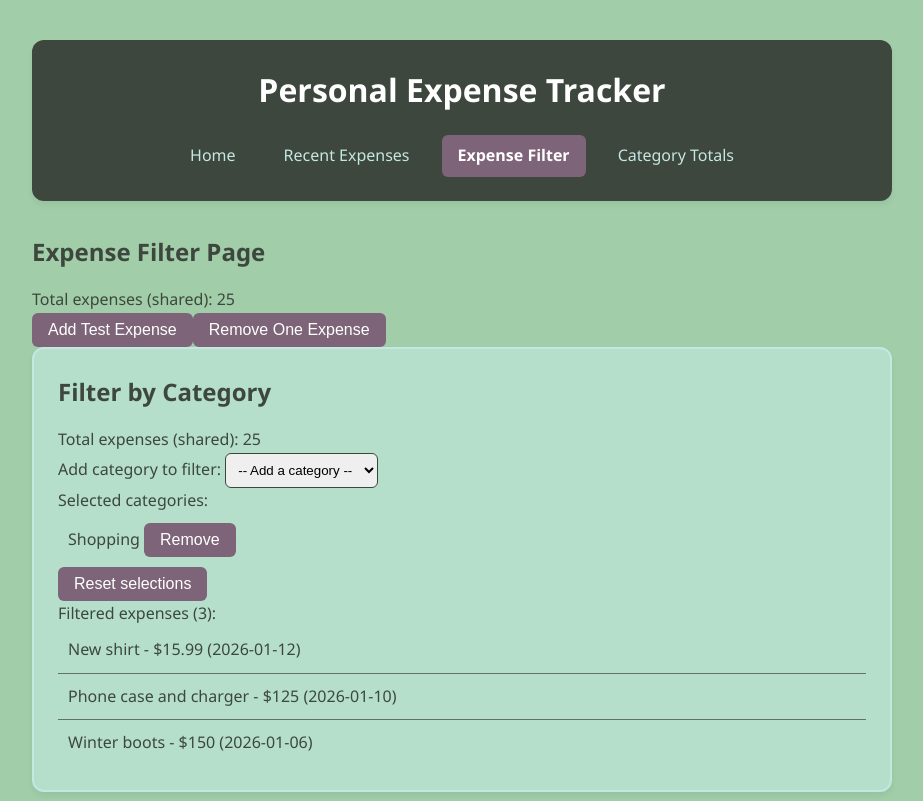
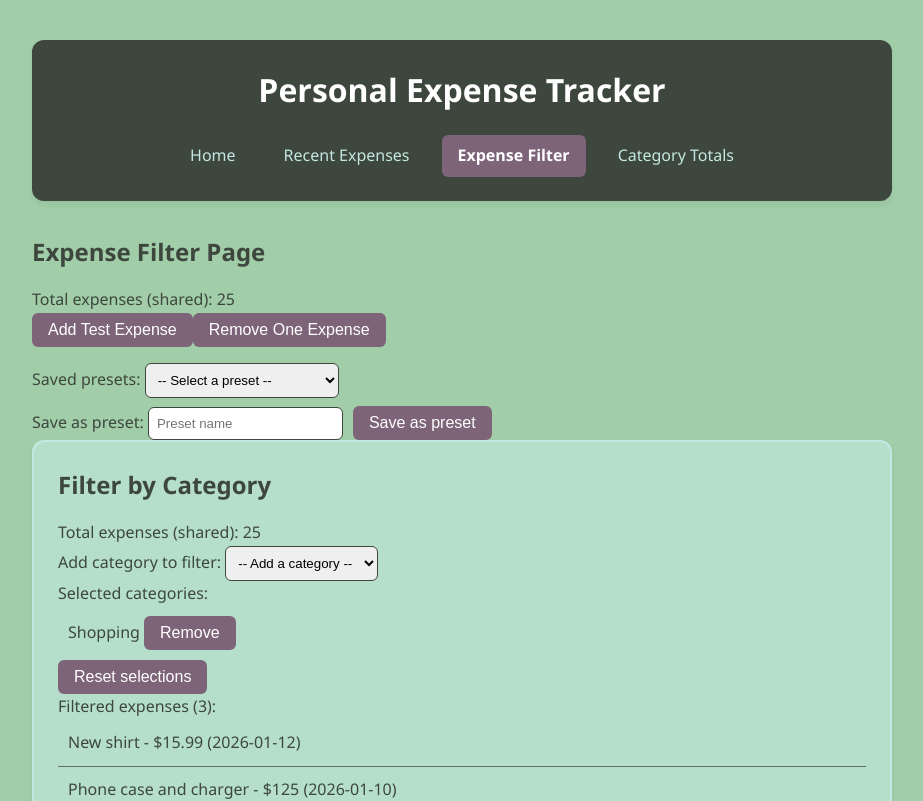
Before and after one commit to ntolentino4/group-6-full-stack-project, a React (Vite) app in the folder vite-project/: page /expense-filter in a window 1280 px wide. Shown: the top 801 px of the page, without its empty margins (178-1101 px from the left). Built offline with nearby package versions, Linux system fonts and the light colour scheme.

Commit message:
added the filter preset service, hook and UI for the filter page

```diff
--- /dev/null
+++ b/vite-project/src/hooks/useFilterPresets.ts
@@ -0,0 +1,25 @@
+import { useState } from "react";
+import type { FilterPreset } from "../types";
+import {
+  getAllPresets,
+  addPreset as serviceAddPreset,
+  deletePreset,
+} from "../services/filterPresetService";
+
+export function useFilterPresets() {
+  const [presets, setPresets] = useState<FilterPreset[]>(() =>
+    getAllPresets()
+  );
+
+  const addPreset = (preset: Omit<FilterPreset, "id">) => {
+    serviceAddPreset(preset);
+    setPresets(getAllPresets());
+  };
+
+  const removePreset = (id: number) => {
+    deletePreset(id);
+    setPresets(getAllPresets());
+  };
+
+  return { presets, addPreset, removePreset };
+}
--- a/vite-project/src/pages/ExpenseFilterPage.tsx
+++ b/vite-project/src/pages/ExpenseFilterPage.tsx
@@ -2,10 +2,33 @@ import { useState } from "react";
 import type { ExpenseCategory } from "../types";
 import ExpenseFilter from "../components/expense-filter/ExpenseFilter";
 import { useExpenses } from "../hooks/useExpenses";
+import { useFilterPresets } from "../hooks/useFilterPresets";
 
+/**
+ * This page uses the hook useFilterPresets which calls the filter preset service,
+ * then it calls the filter preset repository. Saved presets are loaded and saved
+ * through that architecture
+ */
 const ExpenseFilterPage = () => {
   const { expenses, addExpense, removeExpense } = useExpenses();
+  const { presets, addPreset } = useFilterPresets();
   const [selectedCategories, setSelectedCategories] = useState<ExpenseCategory[]>(["Shopping"]);
+  const [presetName, setPresetName] = useState("");
+
+  const handlePresetSelect = (e: React.ChangeEvent<HTMLSelectElement>) => {
+    const id = e.target.value;
+    if (id) {
+      const preset = presets.find((p) => p.id === Number(id));
+      if (preset) setSelectedCategories(preset.selectedCategories);
+    }
+  };
+
+  const handleSavePreset = () => {
+    const name = presetName.trim();
+    if (!name) return;
+    addPreset({ name, selectedCategories: [...selectedCategories] });
+    setPresetName("");
+  };
 
   /* Demo: modify shared expenses list (for testing shared state across pages) */
   const addTestExpense = () => {
@@ -33,6 +56,38 @@ const ExpenseFilterPage = () => {
         Remove One Expense
       </button>
 
+      <div style={{ marginTop: "1rem" }}>
+        <label htmlFor="preset-select">Saved presets: </label>
+        <select
+          id="preset-select"
+          defaultValue=""
+          onChange={handlePresetSelect}
+          aria-label="Select a saved filter preset"
+        >
+          <option value="">-- Select a preset --</option>
+          {presets.map((p) => (
+            <option key={p.id} value={p.id}>
+              {p.name}
+            </option>
+          ))}
+        </select>
+      </div>
+
+      <div style={{ marginTop: "0.5rem" }}>
+        <label htmlFor="preset-name">Save as preset: </label>
+        <input
+          id="preset-name"
+          type="text"
+          value={presetName}
+          onChange={(e) => setPresetName(e.target.value)}
+          placeholder="Preset name"
+          aria-label="Preset name"
+        />
+        <button type="button" onClick={handleSavePreset}>
+          Save as preset
+        </button>
+      </div>
+
       <ExpenseFilter
         expenses={expenses}
         selectedCategories={selectedCategories}
--- /dev/null
+++ b/vite-project/src/services/filterPresetService.ts
@@ -0,0 +1,14 @@
+import type { FilterPreset } from "../types";
+import * as filterPresetRepo from "../apis/filterPresetRepo";
+
+export function getAllPresets(): FilterPreset[] {
+  return filterPresetRepo.getAll();
+}
+
+export function addPreset(preset: Omit<FilterPreset, "id">): FilterPreset {
+  return filterPresetRepo.add(preset);
+}
+
+export function deletePreset(id: number): void {
+  filterPresetRepo.deletePreset(id);
+}
```
